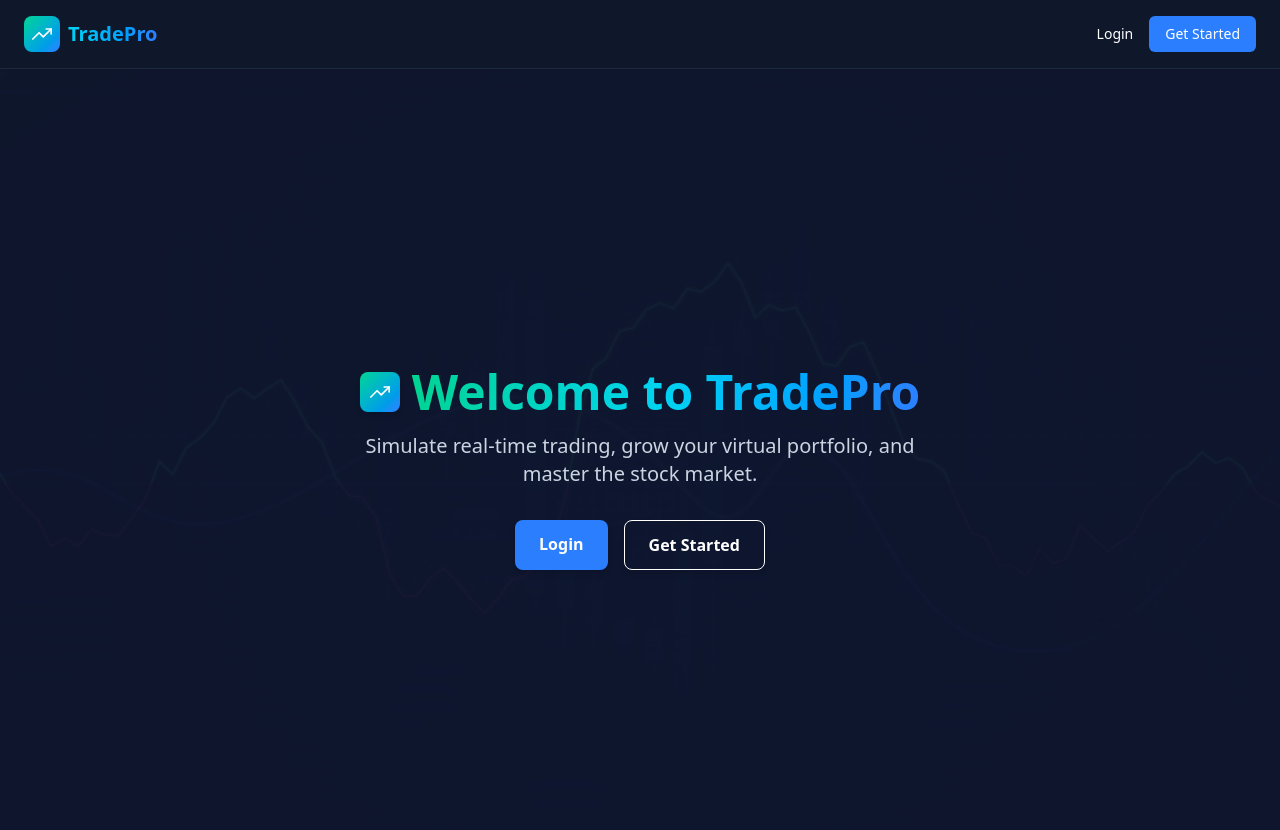
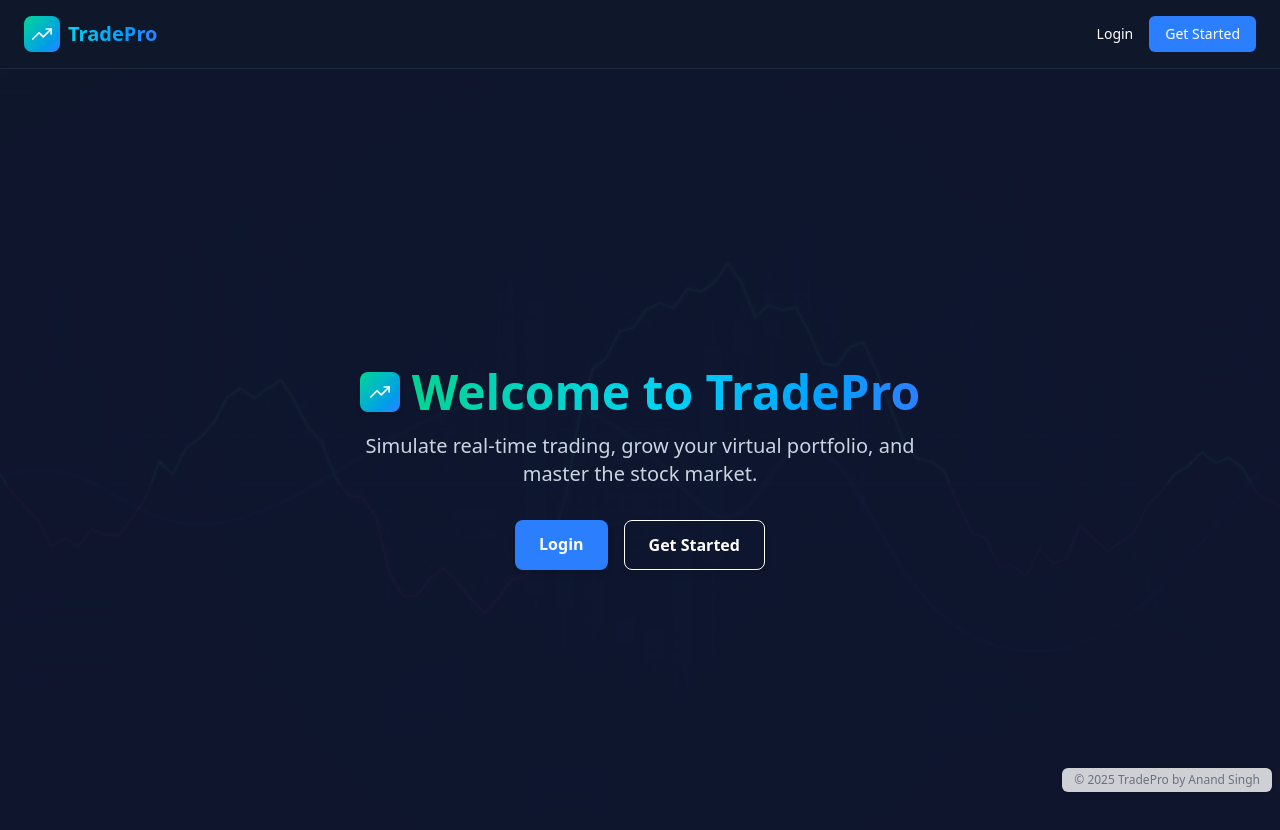
Before and after one commit to anand-144/tradepro, a React (Vite) app in the folder client/: page / in a window 1280 px wide. Shown: the top 830 px of the page. Built offline with nearby package versions, Linux system fonts and the light colour scheme.

Commit message:
added copyright

```diff
--- a/client/src/App.jsx
+++ b/client/src/App.jsx
@@ -1,14 +1,18 @@
 import React from 'react';
 import { BrowserRouter } from 'react-router-dom';
 import AppRoutes from './routes/AppRoutes';
-import Navbar from './components/Navbar'
 import { AuthProvider } from './context/AuthContext';
 
 const App = () => {
   return (
-    <AuthProvider>               {/* ✅ Auth context wrapper */}
-      <BrowserRouter>           {/* ✅ Router wrapper */}
+    <AuthProvider>
+      <BrowserRouter>
         <AppRoutes />
+
+        {/* ✅ Copyright */}
+        <div className="fixed bottom-2 right-2 text-xs text-gray-500 bg-white/80 px-3 py-1 rounded-md shadow-sm z-50">
+          © {new Date().getFullYear()} TradePro by Anand Singh
+        </div>
       </BrowserRouter>
     </AuthProvider>
   );
```
